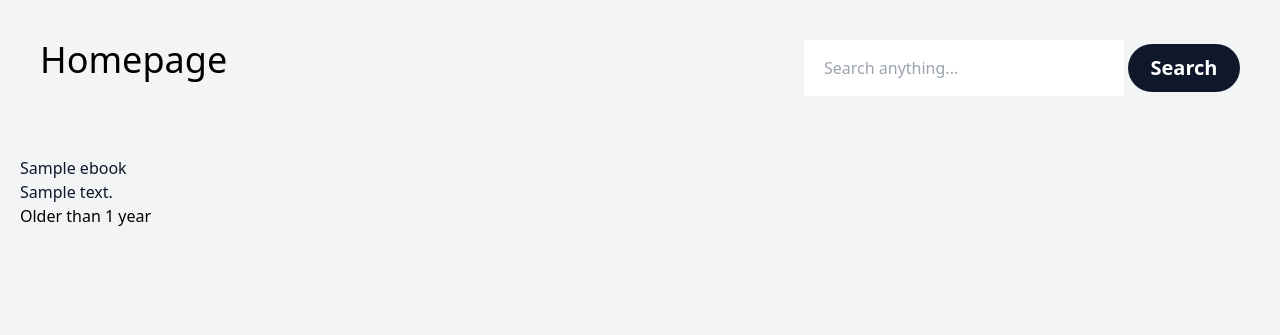
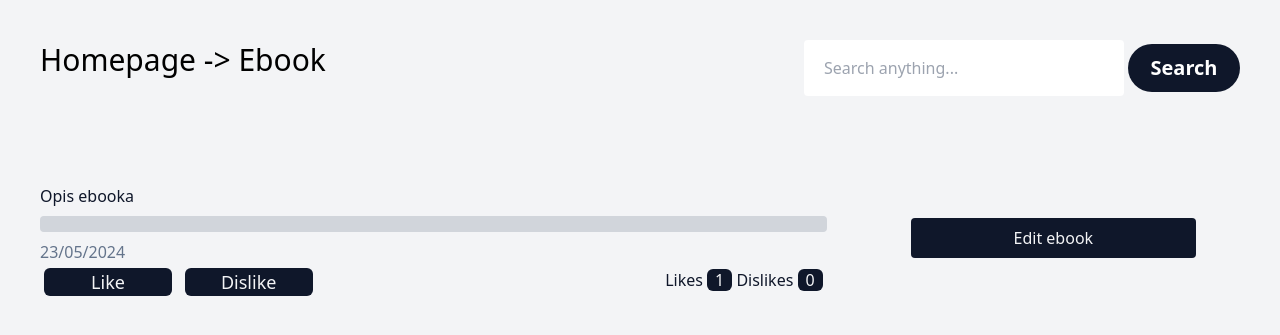
Before and after one commit to Bekalar/Ebook-library-app, a Symfony app: template templates/ebook/show.html.twig in a window 1280 px wide. Shown: the part 76-411 px from the top of the page. Run offline with Twig, Linux system fonts and the light colour scheme; the template is opened without the code that fills it: most values are stand-ins (such as "Sample title", 1, 10 or a date in 2020); some libraries are stand-ins or nearby versions.

Commit message:
Better front look + Ebook CRUD

```diff
--- a/migrations/Version20240523075928.php
+++ b/migrations/Version20240523112415.php
@@ -10,7 +10,7 @@ use Doctrine\Migrations\AbstractMigration;
 /**
  * Auto-generated Migration: Please modify to your needs!
  */
-final class Version20240523075928 extends AbstractMigration
+final class Version20240523112415 extends AbstractMigration
 {
     public function getDescription(): string
     {
--- a/src/Controller/EbookController.php
+++ b/src/Controller/EbookController.php
@@ -70,7 +70,7 @@ class EbookController extends AbstractController
             return $this->redirectToRoute('app_ebook');
         }
 
-        return $this->render('ebook/add.html.twig', [
+        return $this->render('ebook/edit.html.twig', [
             'form' => $form->createView(),
         ]);
     }
--- a/templates/base.html.twig
+++ b/templates/base.html.twig
@@ -22,7 +22,9 @@
 </head>
 
 <body class="bg-gray-100 text-slate-900">
-  <nav class="top-0 z-50 items-center justify-between w-full py-2 bg-slate-900">
+
+  {# Navigation #}
+  <nav class="top-0 items-center justify-between w-full py-2 bg-slate-900">
     <div class="container flex items-center justify-between px-2 mx-auto">
       <div class="flex justify-between w-full text-xl text-gray-100">
         <a class="inline-block p-4" href="{{ path('app_ebook') }}">Ebooks library</a>
@@ -39,18 +41,19 @@
 
   <div class="container w-full">
 
-    {# Section 1 #}
+    {# Section 1 - search + navigation info #}
     <section>
       <div class="container flex items-center justify-between w-full mx-auto">
         <div class="items-center justify-between w-full py-5 mx-10 my-5 md:flex">
 
-          {# text #}
-          <div class="mb-4 text-4xl text-black">
+          {# breadcrumbs #}
+          <div class="mb-4 text-3xl text-black">
             <a href="{{ path('app_ebook') }}">Homepage</a>
             {% block breadcrumbs %}
 
             {% endblock %}
           </div>
+
 
           {# searchbar and search button #}
           <div class="bg-gray-100">
@@ -61,7 +64,7 @@
                 <input type="text" class="z-0 pl-5 pr-8 rounded h-14 w-80 focus:shadow focus:outline-none"
                   placeholder="Search anything...">
                 <div class="absolute top-4 right-3">
-                  <i class="z-20 text-gray-400 fa fa-search hover:text-gray-500"></i>
+                  <i class="text-gray-400 fa fa-search hover:text-gray-500"></i>
                 </div>
               </div>
 
@@ -80,7 +83,7 @@
 
     </section>
 
-    {# Section 2 #}
+    {# Section 2 - ebooks #}
     <section>
       <div class="container flex items-center justify-between w-full mx-auto">
         <div class="flex items-center justify-between w-full p-5">
@@ -91,12 +94,11 @@
       </div>
     </section>
 
-    {# Section 3 - flash #}
-
+    {# Section 3 - flash messages #}
     <section>
       {% for message in app.flashes('success') %}
-      <div class="absolute p-3 m-2 mx-auto text-right bg-green-600 rounded-full right-5 bottom-5">
-        <div class="text-grey-200">{{ message }}</div>
+      <div class="absolute p-3 m-2 mx-auto text-right bg-green-600 border-2 border-green-800 rounded-full right-5 bottom-5">
+        <div class="text-gray-200">{{ message }}</div>
       </div>
       {% endfor %}
     </section>
--- /dev/null
+++ b/templates/ebook/_ebook.html.twig
@@ -0,0 +1,5 @@
+<div class="mb-4 text-center bg-gray-300 rounded size-full text-md">
+    <a class="px-1 break-words " href="{{ path('app_ebook_show', { ebook: ebook.id }) }}">{{ ebook.title }}</a>
+    <a class="flex items-center justify-center px-1 text-sm text-center break-words text-slate-500">{{ ebook.author
+        }}</a>
+</div>
--- /dev/null
+++ b/templates/ebook/_ebookinfo.html.twig
@@ -0,0 +1,32 @@
+<div class="relative grid items-center justify-center block w-2/3 p-5 lg:grid-cols-1">
+    <div class="text-lg text-center">{{ ebook.title }}</div>
+    <div class="mb-2 text-center text-md">{{ ebook.author }}</div>
+    <div class="text-left text-md">Opis ebooka
+        <div class="p-2 my-2 text-sm bg-gray-300 rounded">{{ ebook.description }}</div>
+    </div>
+
+    <div class="text-slate-500">
+        {% if date(ebook.created) < date('-1year') %} Older than 1 year {% else %} {{ ebook.created|date('d/m/Y') }} {%
+            endif %} </div>
+            <div class="flex flex-wrap justify-between">
+                <div class="py-1">
+                    <a class="px-1 text-lg" href="">
+                        <button class="w-32 px-2 text-gray-100 rounded-md bg-slate-900">Like</button>
+                    </a>
+                    <a class="px-1 text-lg" href="">
+                        <button class="w-32 px-2 text-gray-100 rounded-md bg-slate-900">Dislike</button>
+                    </a>
+                </div>
+                <div class="p-1">
+                    Likes <span class="w-auto px-2 text-gray-100 rounded-md bg-slate-900">1</span>
+                    Dislikes <span class="w-auto px-2 text-gray-100 rounded-md bg-slate-900">0</span>
+                </div>
+            </div>
+    </div>
+    <div class="relative grid block w-1/3 px-16 py-5 lg:grid-cols-1">
+
+        <a href="{{ path('app_ebook_edit', {ebook: ebook.id}) }}">
+            <div class="py-2 my-2 text-center text-gray-100 rounded text-md bg-slate-900">Edit ebook</div>
+        </a>
+
+    </div>
--- a/templates/ebook/add.html.twig
+++ b/templates/ebook/add.html.twig
@@ -4,6 +4,10 @@
 Add Ebook
 {% endblock %}
 
+{% block breadcrumbs %}
+-> Add Ebook
+{% endblock %}
+
 {% block body %}
     {{ include('ebook/_form.html.twig') }}
 {% endblock %}
--- a/templates/ebook/edit.html.twig
+++ b/templates/ebook/edit.html.twig
@@ -4,6 +4,10 @@
 Edit Ebook
 {% endblock %}
 
+{% block breadcrumbs %}
+-> Edit Ebook
+{% endblock %}
+
 {% block body %}
     {{ include('ebook/_form.html.twig') }}
 {% endblock %}
--- a/templates/ebook/index.html.twig
+++ b/templates/ebook/index.html.twig
@@ -5,11 +5,9 @@ Ebook Library
 {% endblock %}
 
 {% block body %}
-<div class="grid items-center gap-4 sm:grid-cols-2 md:grid-cols-6 xl:grid-cols-10">
+<div class="grid items-center gap-4 sm:grid-cols-2 md:grid-cols-4 xl:grid-cols-8">
     {% for ebook in ebooks %}
-    <div class="mb-4 text-center text-md">
-        <a href="{{ path('app_ebook_show', { ebook: ebook.id }) }}">{{ ebook.title }}</a>
-    </div>
+    {{ include('ebook/_ebook.html.twig', {ebook: ebook}) }}
     {% endfor %}
 </div>
 {% endblock %}
--- a/templates/ebook/show.html.twig
+++ b/templates/ebook/show.html.twig
@@ -4,15 +4,10 @@
 Show Ebook
 {% endblock %}
 
+{% block breadcrumbs %}
+-> Ebook
+{% endblock %}
+
 {% block body %}
-<div class="items-center justify-between block">
-    <h2>{{ ebook.title }}</h2>
-    <div>{{ ebook.description }}</div>
-    <div class="text-black">
-        {% if date(ebook.created) < date('-1year') %}
-            Older than 1 year
-        {% else %} {{ ebook.created|date('d/m/Y') }}
-        {% endif %}
-        </div>
-    </div>
-    {% endblock %}
+{{ include('ebook/_ebookinfo.html.twig', {ebook: ebook}) }}
+{% endblock %}
```
Also changed, not shown: src/Entity/Ebook.php (+7 -0 lines), src/Form/EbookType.php (+5 -3 lines), templates/ebook/_form.html.twig (+14 -18 lines), templates/form/fields.html.twig (added, +11 -0 lines), 1 other file.
